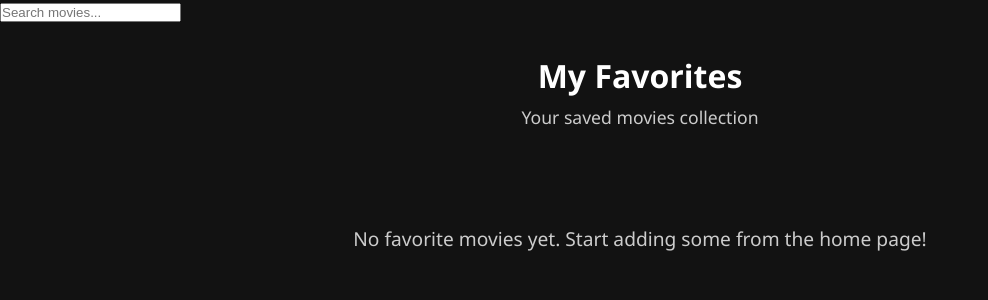
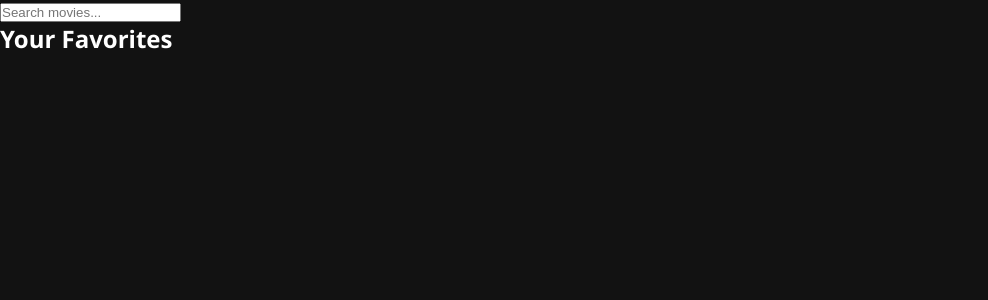
Before and after one commit to Jim495217/Assignment-6-MovieShelf, a React (Vite) app: page /favorites in a window 1280 px wide. Shown: the top 300 px of the page, without its empty margins (0-988 px from the left). Built offline with nearby package versions, Linux system fonts and the light colour scheme.

Commit message:
Update Favorites.jsx

```diff
--- a/src/pages/Favorites.jsx
+++ b/src/pages/Favorites.jsx
@@ -1,24 +1,20 @@
-import MovieGrid from '../components/MovieGrid';
+import { useEffect, useState } from "react";
+import MovieGrid from "../components/MovieGrid";
 
 function Favorites() {
-  // Placeholder - students will implement localStorage retrieval
-  const favoriteMovies = [];
+  const [favorites, setFavorites] = useState([]);
+
+  useEffect(() => {
+    const saved = JSON.parse(localStorage.getItem("favorites")) || [];
+    setFavorites(saved);
+  }, []);
 
   return (
-    <main className="main-content">
-      <div className="content-header">
-        <h2>My Favorites</h2>
-        <p>Your saved movies collection</p>
-      </div>
-      {favoriteMovies.length > 0 ? (
-        <MovieGrid movies={favoriteMovies} />
-      ) : (
-        <div className="empty-state">
-          <p>No favorite movies yet. Start adding some from the home page!</p>
-        </div>
-      )}
-    </main>
+    <div>
+      <h2>Your Favorites</h2>
+      <MovieGrid movies={favorites} />
+    </div>
   );
-};
+}
 
 export default Favorites;
```
